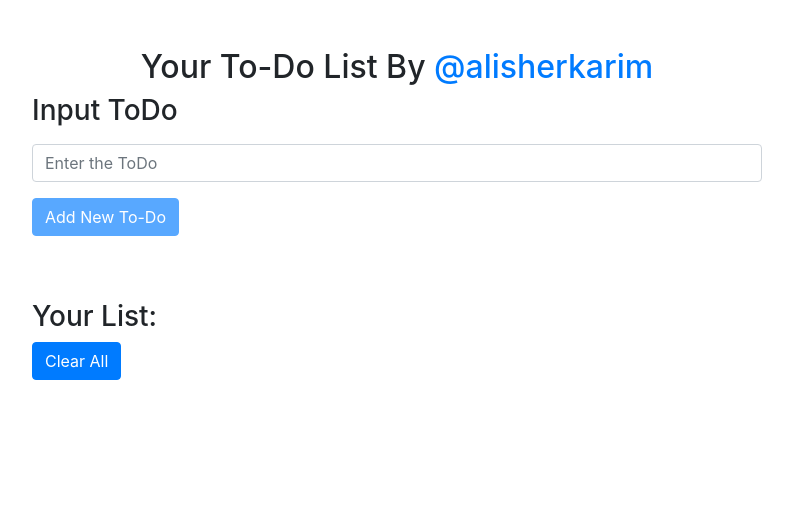
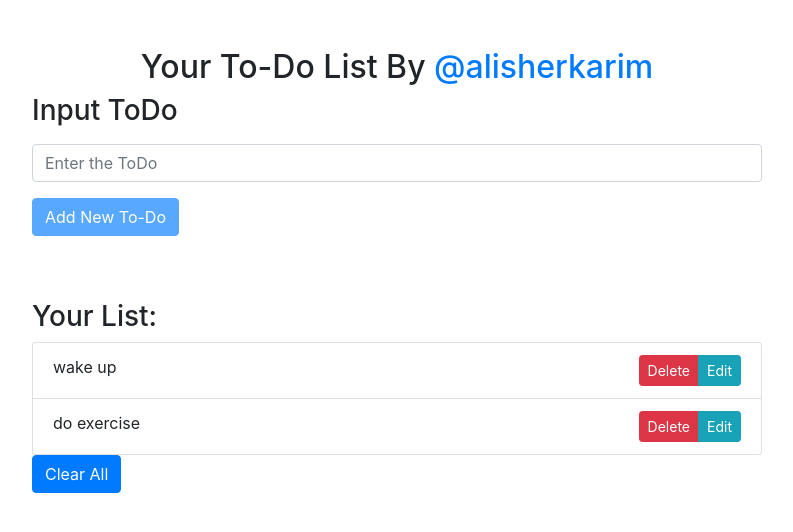
Before and after one commit to AlisherKarim/to-do-list, a React (Create React App) app: page / in a window 1280 px wide. Shown: the top 532 px of the page, without its empty margins (243-1036 px from the left). Built offline with nearby package versions, Linux system fonts and the light colour scheme.

Commit message:
initial todos added

```diff
--- a/src/App.js
+++ b/src/App.js
@@ -13,11 +13,10 @@ export default function App() {
 
     const localItems = localStorage.getItem("localItems");
     const jsonized = JSON.parse(localItems)
-    return jsonized || []
-    // [
-    // {id: uuidv4(), text: "wake up"},
-    // {id: uuidv4(), text: "do exercise"}
-    // ]
+    return jsonized || [
+      {id: uuidv4(), text: "wake up"},
+      {id: uuidv4(), text: "do exercise"}
+    ]
     }
   )
   const [item, setItem] = useState("");
```
